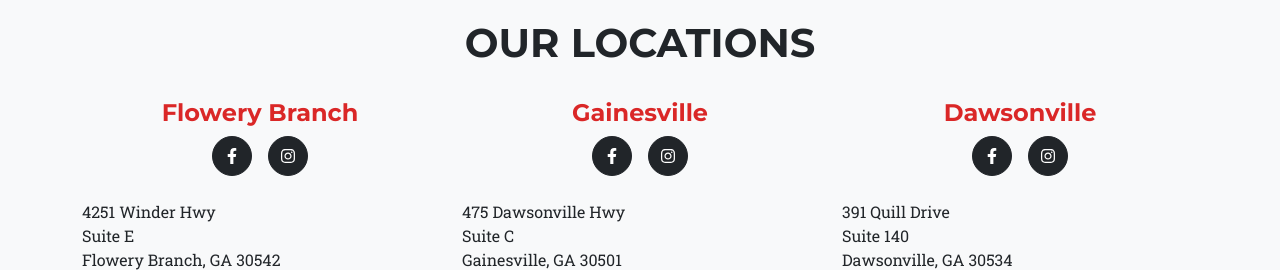
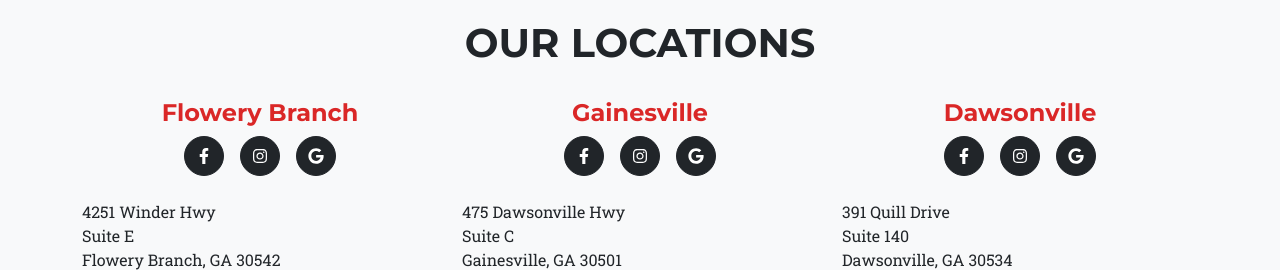
Before and after one commit to brianpena/irepair-new-site, a plain HTML site: page index.html in a window 1280 px wide. Shown: the part 5360-5630 px from the top of the page. Drawn offline with nearby package versions, Linux system fonts and the light colour scheme.

Commit message:
Added Google review links for each store.

```diff
--- a/index.html
+++ b/index.html
@@ -336,6 +336,7 @@
 								<div class="location-icons">
 									<a class="btn btn-dark btn-social mx-2" href="https://www.facebook.com/iRepairDrew"><i class="fab fa-facebook-f"></i></a>
 									<a class="btn btn-dark btn-social mx-2" href="https://www.instagram.com/irepairga"><i class="fab fa-instagram"></i></a>
+									<a class="btn btn-dark btn-social mx-2" href="https://search.google.com/local/writereview?placeid=ChIJrSrs2Rry9YgRjQ6eZQSOzfI"><i class="fab fa-google"></i></a>
 								</div>
 							<br />
 					</div>
@@ -355,6 +356,7 @@
 							<div class="location-icons">
 								<a class="btn btn-dark btn-social mx-2" href="https://www.facebook.com/iRepairGa"><i class="fab fa-facebook-f"></i></a>
 								<a class="btn btn-dark btn-social mx-2" href="https://www.instagram.com/irepairga"><i class="fab fa-instagram"></i></a>
+								<a class="btn btn-dark btn-social mx-2" href="https://search.google.com/local/writereview?placeid=ChIJI8ZOkfP19YgRLeUoL9gVXxY"><i class="fab fa-google"></i></a>
 							</div>
 						<br />
 					</div>
@@ -375,6 +377,7 @@
 							<div class="location-icons">
 								<a class="btn btn-dark btn-social mx-2" href="https://www.facebook.com/iRepairDawsonville"><i class="fab fa-facebook-f"></i></a>
 								<a class="btn btn-dark btn-social mx-2" href="https://www.instagram.com/irepairga"><i class="fab fa-instagram"></i></a>
+								<a class="btn btn-dark btn-social mx-2" href="https://search.google.com/local/writereview?placeid=ChIJ5X2WzLGJ9YgRslyce__zbWM"><i class="fab fa-google"></i></a>
 							</div>
 						<br />
 				</div>
```
Also changed, not shown: irepair-site-notes.txt.
